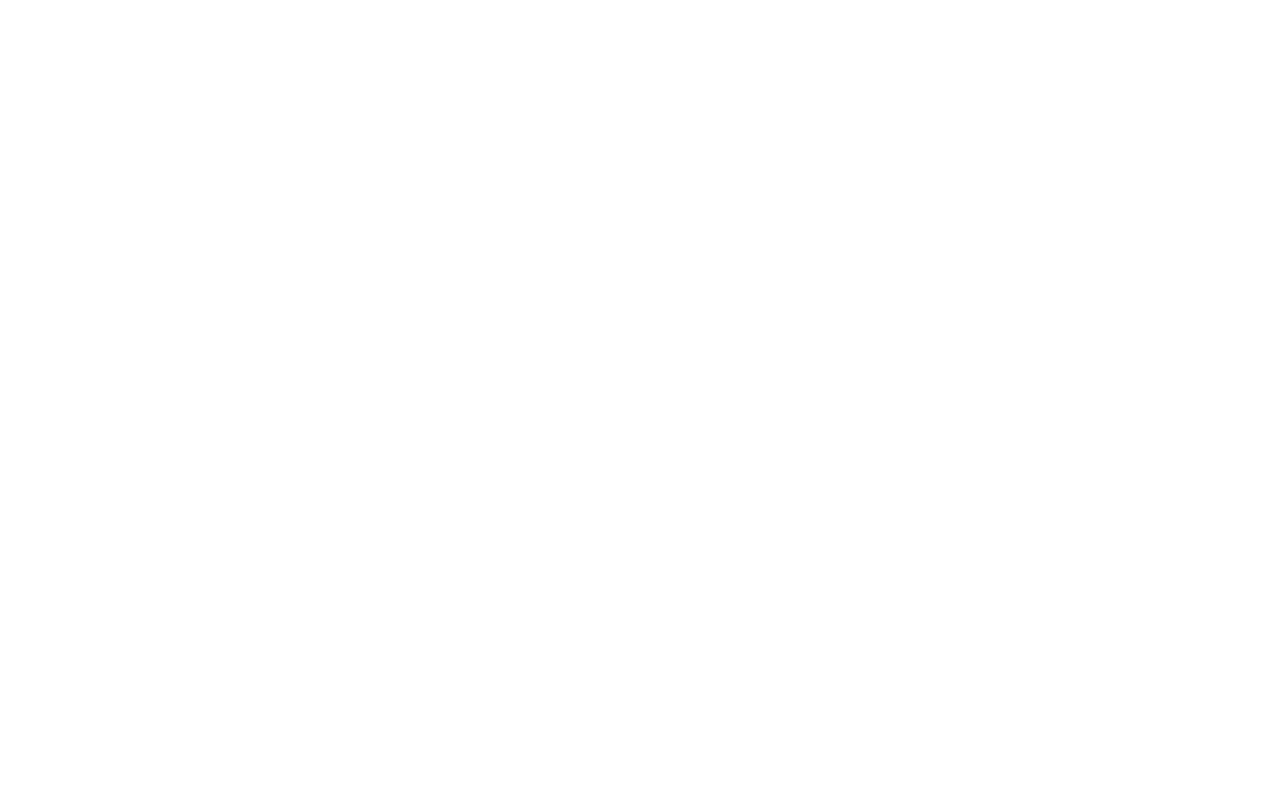
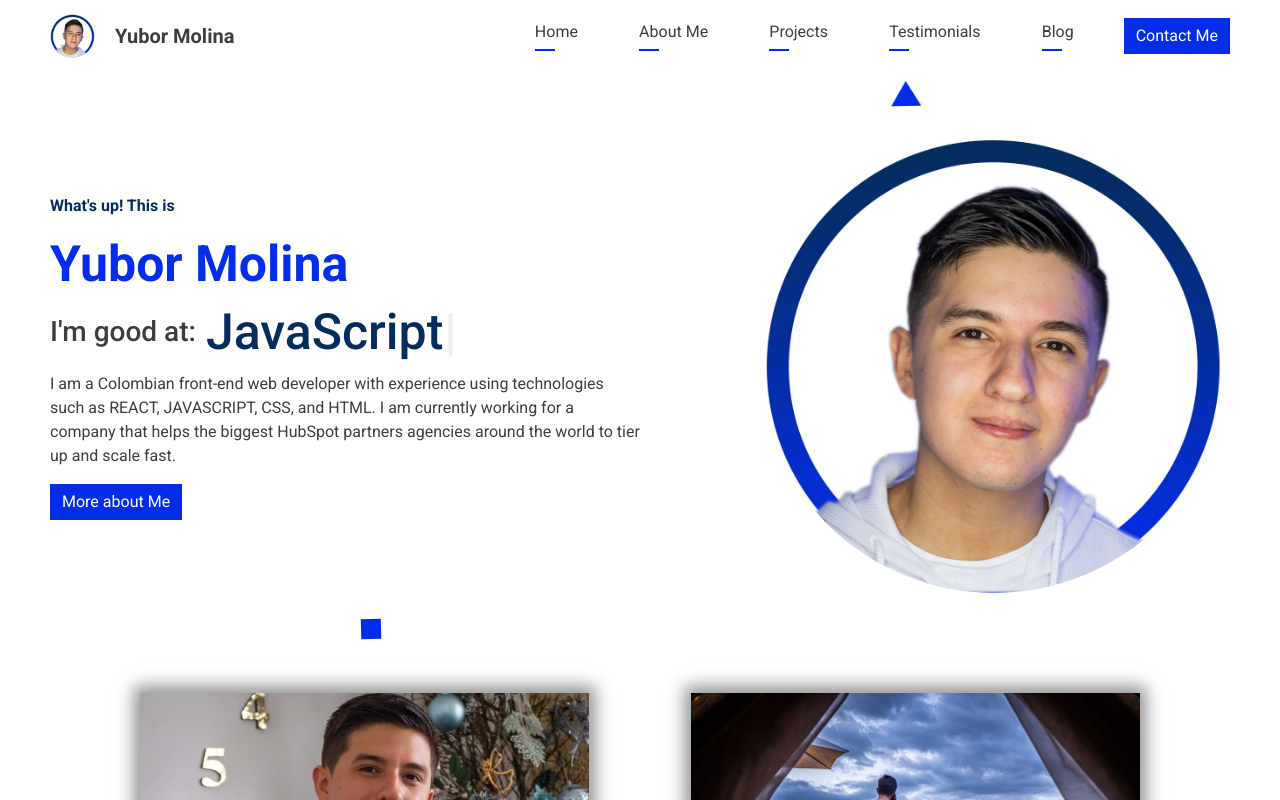
Before and after one commit to yubito98/yubor-molina, a React (Create React App) app: page / in a window 1280 px wide. Before the commit this address had no page. Shown: the top 800 px of the page. Built offline with nearby package versions, Linux system fonts and the light colour scheme.

Commit message:
solving routing 6

```diff
--- a/package.json
+++ b/package.json
@@ -1,5 +1,5 @@
 {
-  "homepage": "http://yubito98.github.io/yubor-molina/",
+  "homepage": "http://yubito98.github.io/yubor-molina",
   "name": "yubor-website",
   "version": "0.1.0",
   "private": true,
--- a/src/routes/App.jsx
+++ b/src/routes/App.jsx
@@ -1,17 +1,17 @@
 import React from 'react';
-import {BrowserRouter, Routes, Route} from 'react-router-dom'
+import {HashRouter, Routes, Route} from 'react-router-dom'
 import Home from '../pages/Home';
 import AboutMe from '../pages/AboutMe';
 
 const App = () =>{
     return(
         <div className='global-container'>
-            <BrowserRouter>
+            <HashRouter>
                 <Routes>
-                    <Route exact path='/yubor-molina' element={<Home/>}/>
+                    <Route exact path='/' element={<Home/>}/>
                     <Route path='/about-me' element={<AboutMe/>}/>
                 </Routes>
-            </BrowserRouter>
+            </HashRouter>
       </div>
     )
 }
```
